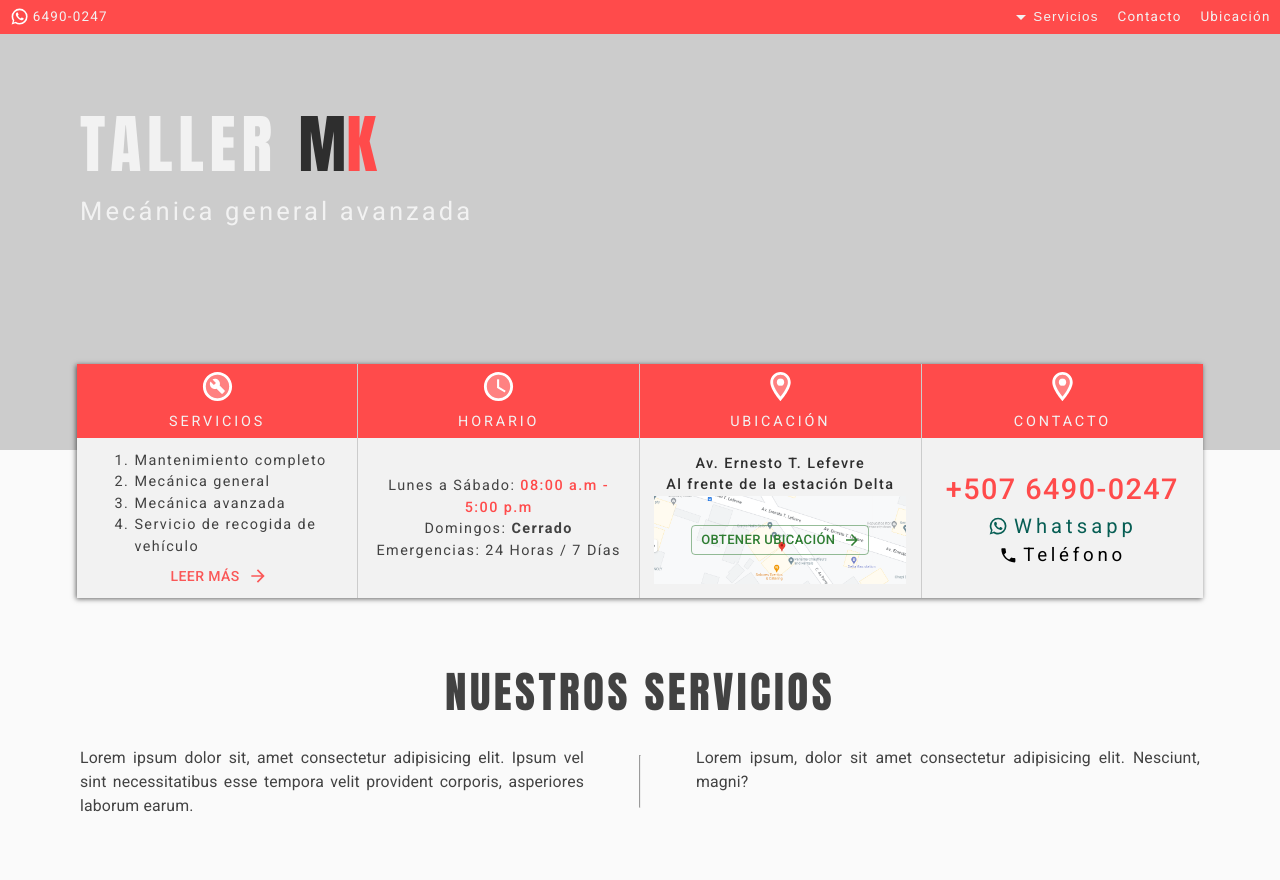
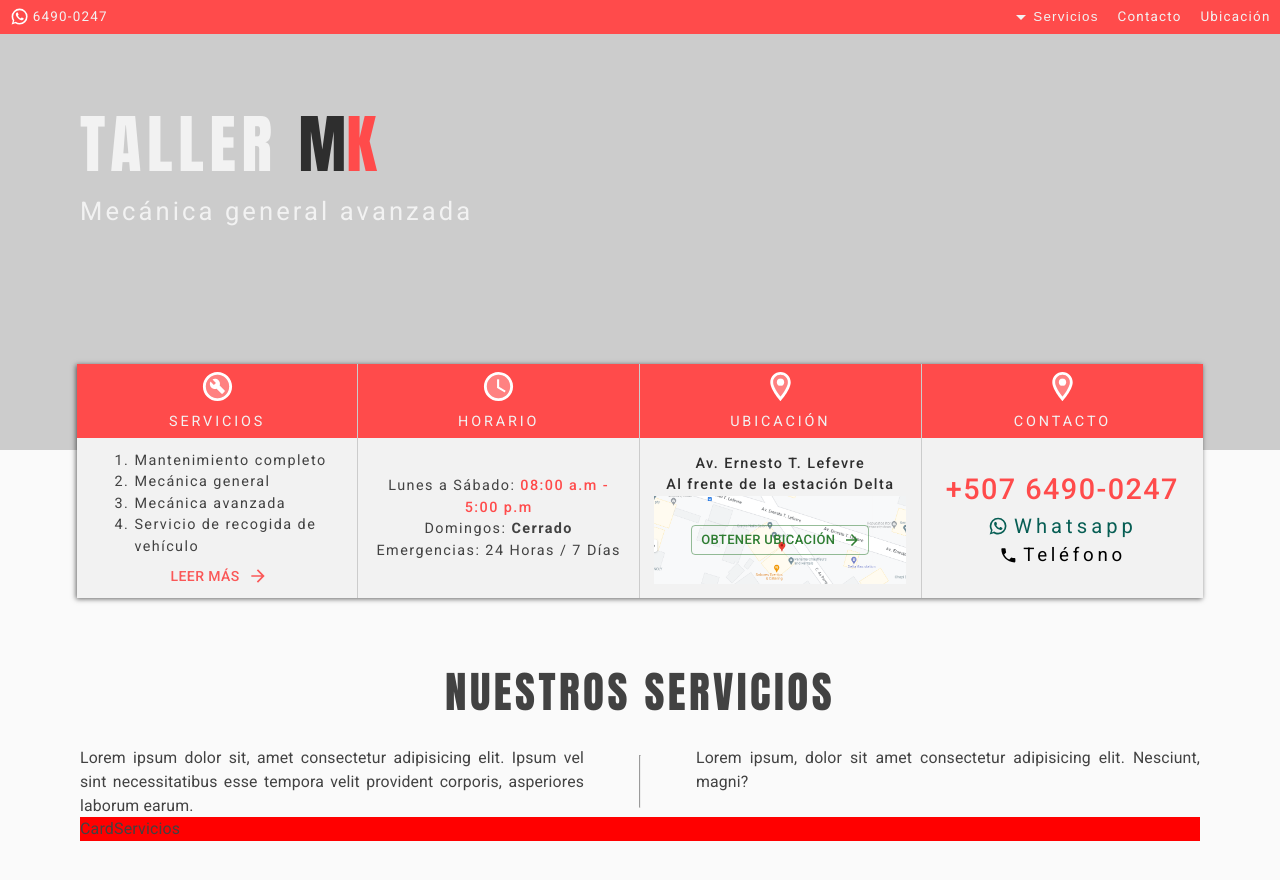
Before and after one commit to AbdielP/mk-webpage, a React (Vite) app: page / in a window 1280 px wide. Shown: the top 880 px of the page. Built offline with nearby package versions, Linux system fonts and the light colour scheme.

Commit message:
card servicios

```diff
--- a/src/App.jsx
+++ b/src/App.jsx
@@ -1,6 +1,6 @@
 import './App.css'
 import Header from './components/Header/Header'
-import Servicios from './components/Servicios'
+import Servicios from './components/Servicios/Servicios'
 
 function App() {
   return (
--- /dev/null
+++ b/src/components/Servicios/CardServicios.jsx
@@ -0,0 +1,7 @@
+import React from 'react'
+
+export default function CardServicios() {
+  return (
+    <div>CardServicios</div>
+  )
+}
--- a/src/components/Cards.jsx
+++ b/src/components/Servicios/Cards.jsx
@@ -1,4 +1,4 @@
-import '../styles/cards.css'
+import '../../styles/cards.css'
 import BuildCircleTwoToneIcon from '@mui/icons-material/BuildCircleTwoTone'
 import ArrowForwardSharpIcon from '@mui/icons-material/ArrowForwardSharp'
 import AccessTimeTwoToneIcon from '@mui/icons-material/AccessTimeTwoTone'
--- a/src/components/Servicios.jsx
+++ b/src/components/Servicios/Servicios.jsx
@@ -1,5 +1,6 @@
-import "../styles/servicios.css"
+import "../../styles/servicios.css"
 import Cards from "./Cards"
+import CardServicios from "./CardServicios"
 
 export default function Servicios() {
   return (
@@ -18,6 +19,9 @@ export default function Servicios() {
           magni?
         </p>
       </div>
+      <div className="div__servicios">
+        <CardServicios></CardServicios>
+      </div>
     </section>
   )
 }
--- a/src/styles/servicios.css
+++ b/src/styles/servicios.css
@@ -5,7 +5,7 @@
     position: relative;
 }
 
-.div__info {
+.div__info, .div__servicios {
     display: flex;
     flex-direction: column;
 }
@@ -26,6 +26,10 @@
     margin: .5em 0;
 }
 
+.div__servicios {
+    background-color: red;
+}
+
 @media (min-width: 800px) {
 
     .section__servicios {
@@ -38,8 +42,11 @@
         font-size: 2.7em;
     }
 
+    .div__info, .div__servicios {
+        flex-direction: row;
+    }
+
     .div__info {
-        flex-direction: row;
         font-size: 1.1em;
         justify-content: space-between;
     }
```
